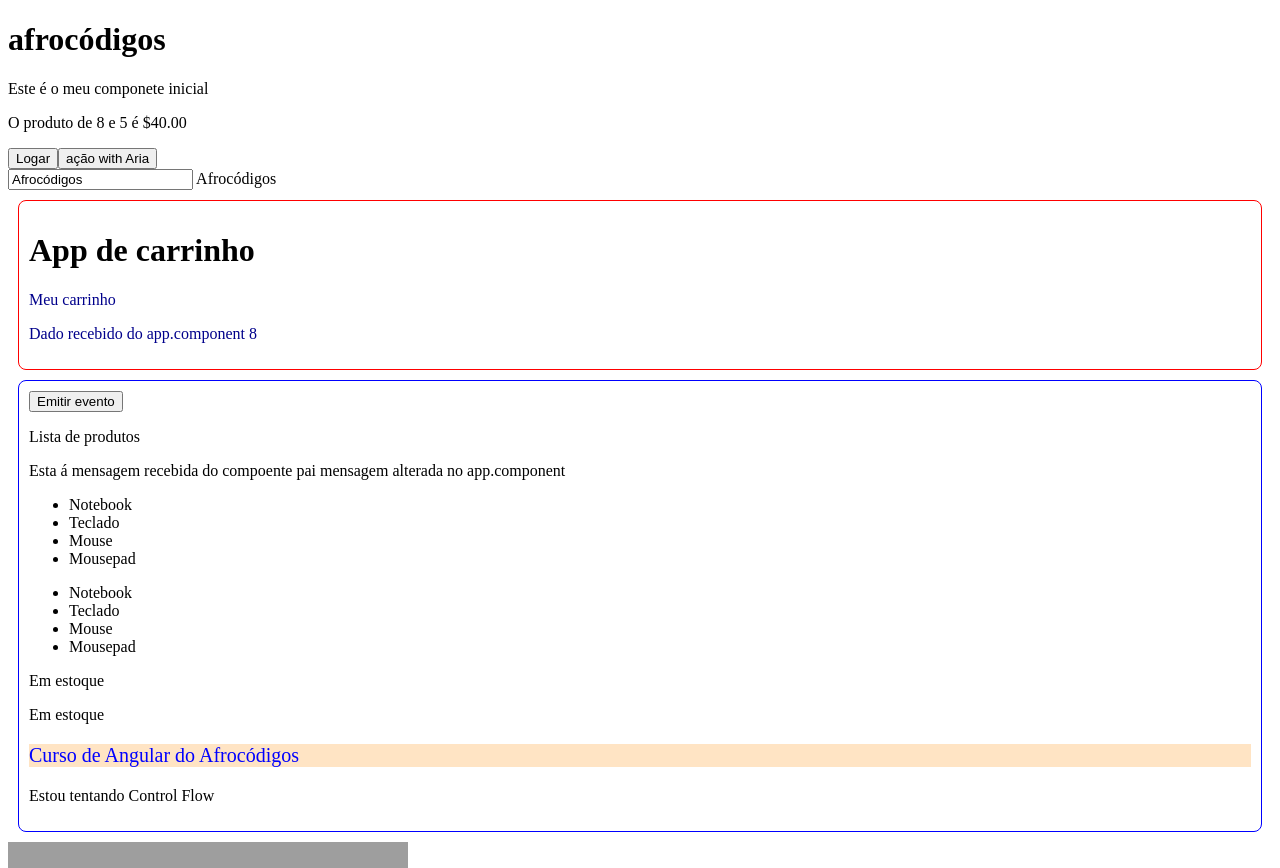
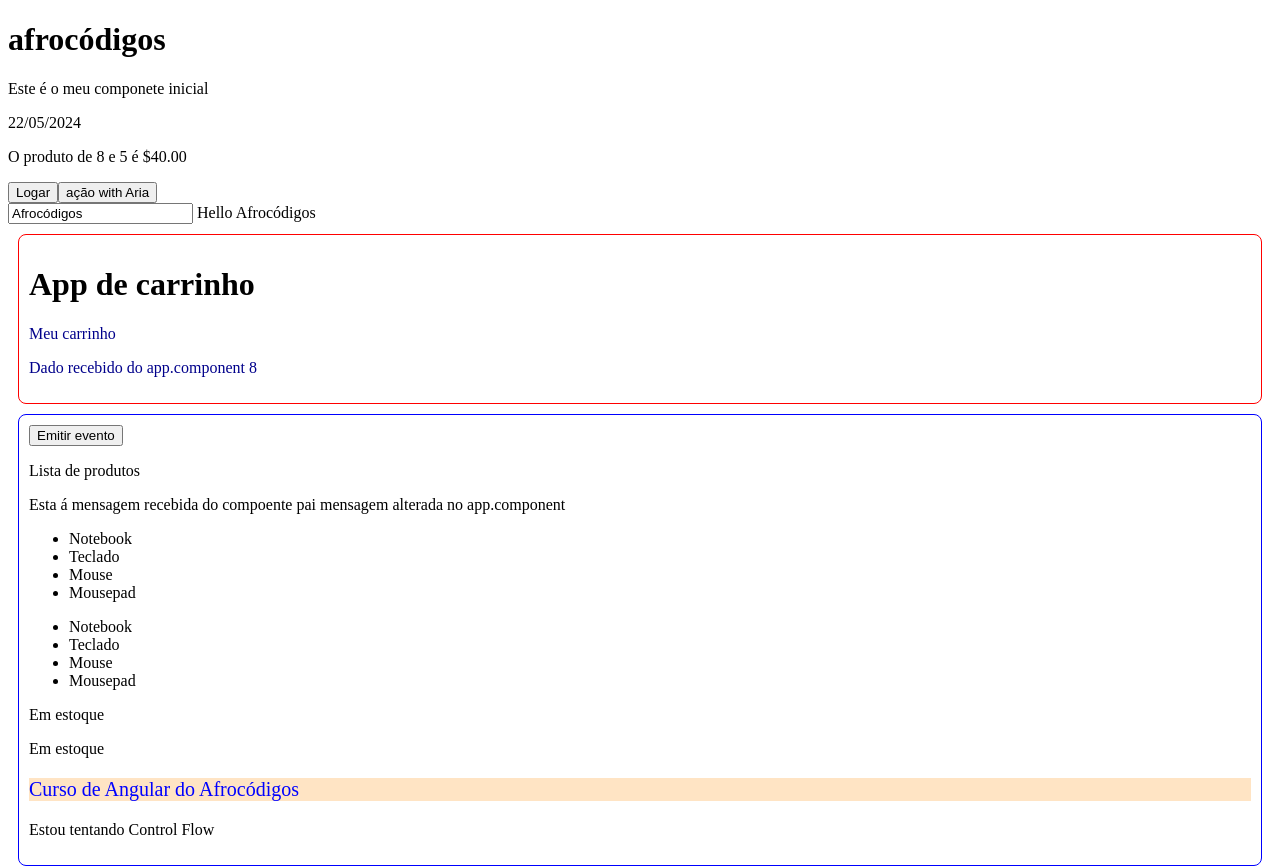
Before and after one commit to AndrezaCri/afrocodigos-angular, an Angular app: page / in a window 1280 px wide. Shown: the top 868 px of the page. Built offline with nearby package versions, Linux system fonts and the light colour scheme; grey boxes are pictures that could not be loaded.

Commit message:
feat: pipes default e customizado

```diff
--- a/src/app/app.component.html
+++ b/src/app/app.component.html
@@ -1,6 +1,8 @@
 <h1 appHighlight>{{ title | lowercase }}</h1>
 
 <p>Este é o meu componete inicial</p>
+
+<p>{{ birthday | date:'dd/MM/yyyy' }}</p>
 
 <!-- Interpolação: valores no TS são injetados no template -->
 <p>O produto de {{ numero1 }} e {{ numero2 }} é {{ produto | currency }}</p>
@@ -12,7 +14,7 @@
 
 <div>
     <input type="text" placeholder="name" [(ngModel)]="name"/>
-    {{ name }}
+    {{ name | greet }}
 </div>
 
 <app-carrinho [mensagemDoCarrinho]="numero1"></app-carrinho>
--- a/src/app/app.component.ts
+++ b/src/app/app.component.ts
@@ -27,6 +27,8 @@ export class AppComponent {
 
   name = 'Afrocódigos';
 
+  birthday = new Date();
+
   ngOnInit() {
     this.logar();
   }
--- a/src/app/app.module.ts
+++ b/src/app/app.module.ts
@@ -6,6 +6,7 @@ import { CarrinhoModule } from './carrinho/carrinho.module';
 import { ProdutosModule } from './produtos/produtos.module';
 import { FormsModule } from '@angular/forms';
 import { HighlightDirective } from './highlight.directive';
+import { GreetPipe } from './greet.pipe';
 
 @NgModule({
     imports: [
@@ -17,7 +18,8 @@ import { HighlightDirective } from './highlight.directive';
     exports: [],
     declarations: [
       AppComponent,
-      HighlightDirective
+      HighlightDirective,
+      GreetPipe
     ],
     providers: [],
     bootstrap: [ AppComponent ]
--- /dev/null
+++ b/src/app/greet.pipe.ts
@@ -0,0 +1,12 @@
+import { Pipe, PipeTransform } from '@angular/core';
+
+@Pipe({
+  name: 'greet',
+})
+export class GreetPipe implements PipeTransform {
+
+  transform(value: string): string {
+    return `Hello ${value}`;
+  }
+
+}
```
Also changed, not shown: 1 other file (tests, documents, lock files or other folders).
